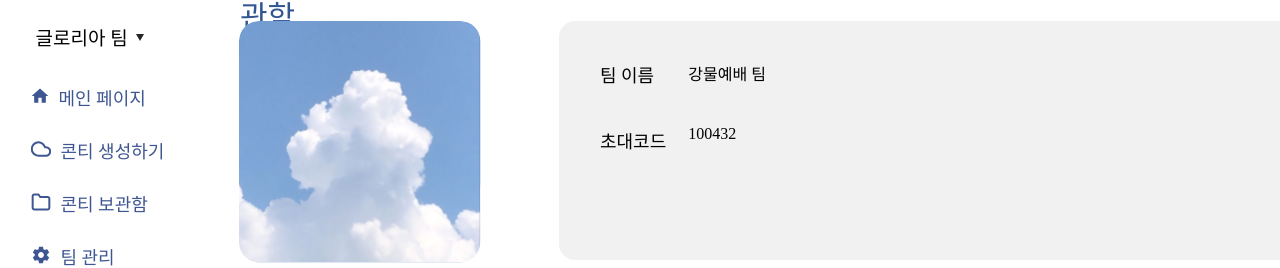
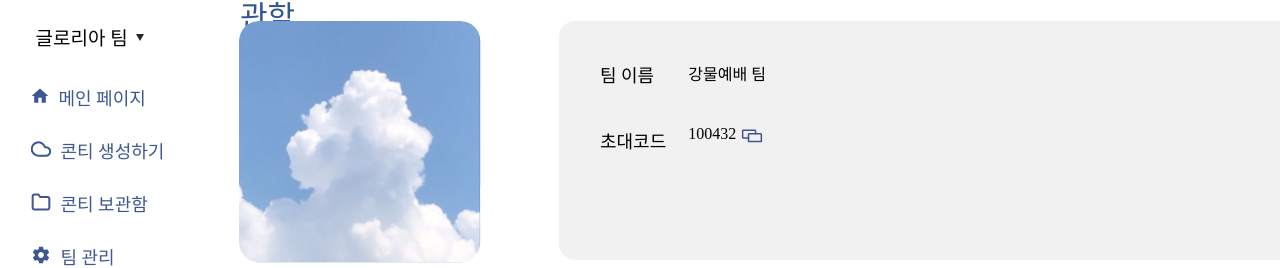
Before and after one commit to LikeLionHGU/ChurchPlus-front-2024, a React (Create React App) app: page /ManageTeamPage in a window 1280 px wide. Shown: the part 107-375 px from the top of the page. Built offline with nearby package versions, Linux system fonts and the light colour scheme; a web font is replaced by a local one.

Commit message:
feat:CreateManageTeamPage

```diff
--- a/src/components/MainPage/ManageTeam.jsx
+++ b/src/components/MainPage/ManageTeam.jsx
@@ -1,5 +1,6 @@
 import React, { useRef, useState } from "react";
 import ManageTeamImg from "../../asset/Images/Icons/ManageTeamImg.svg"
+import CopyIcon from "../../asset/Images/Icons/CopyIcon.svg"
 import styled from "styled-components";
 
 
@@ -79,6 +80,16 @@ const UserTeamName = styled.div`
 
 const UserTeamInviteCode = styled.div`
     margin-top: 40px;
+    display: flex;
+    flex-direction: row;
+`
+
+const InviteCodeText = styled.div`
+    margin-right: 2px;
+`
+
+const CopyImg = styled.img`
+    margin-top: 2px;
 `
 
 const InfoChangeBtn = styled.div`
@@ -203,7 +214,10 @@ export default function ManageTeam(){
                 </TypeOfInfo>
                 <UserInfo>
                     <UserTeamName>강물예배 팀</UserTeamName>
-                    <UserTeamInviteCode>100432</UserTeamInviteCode>
+                    <UserTeamInviteCode>
+                        <InviteCodeText>100432</InviteCodeText>
+                        <CopyImg src={CopyIcon} alt=""/>
+                    </UserTeamInviteCode>
                 </UserInfo>
             </PreviewInfo>
             <InfoChangeBtn>저장</InfoChangeBtn>
```
Also changed, not shown: src/asset/Images/Icons/CopyIcon.svg (added).
